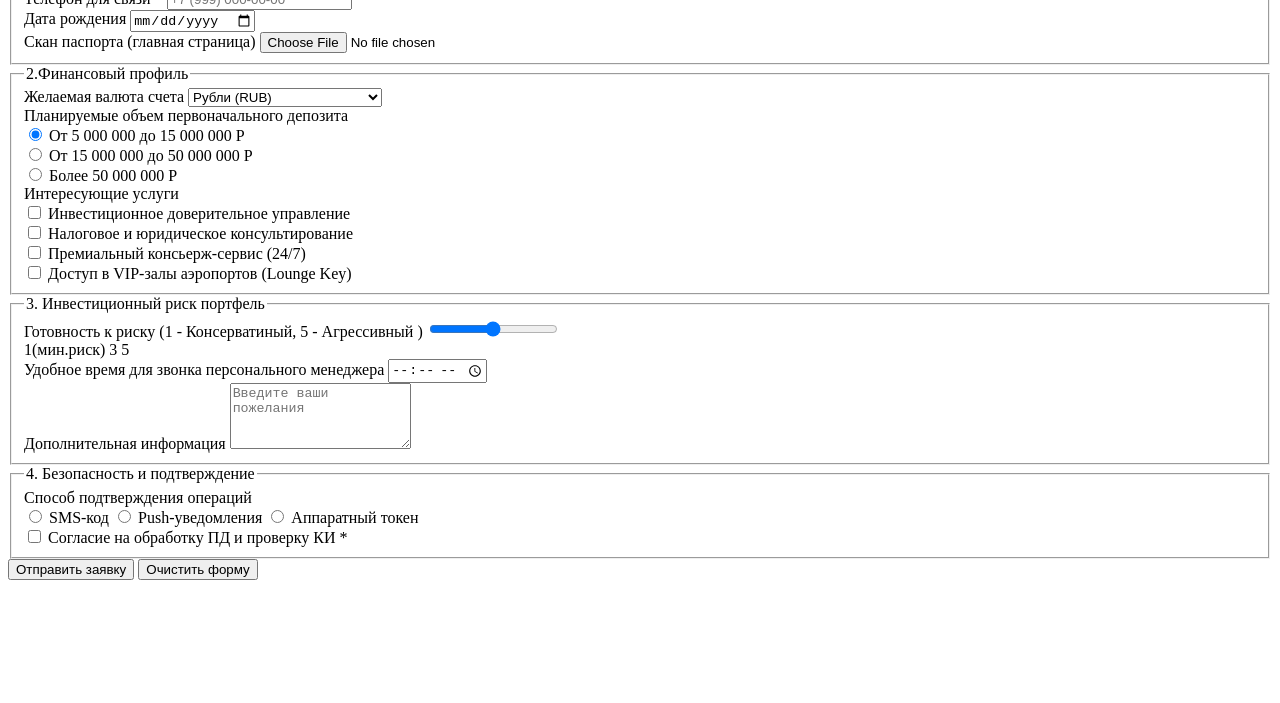
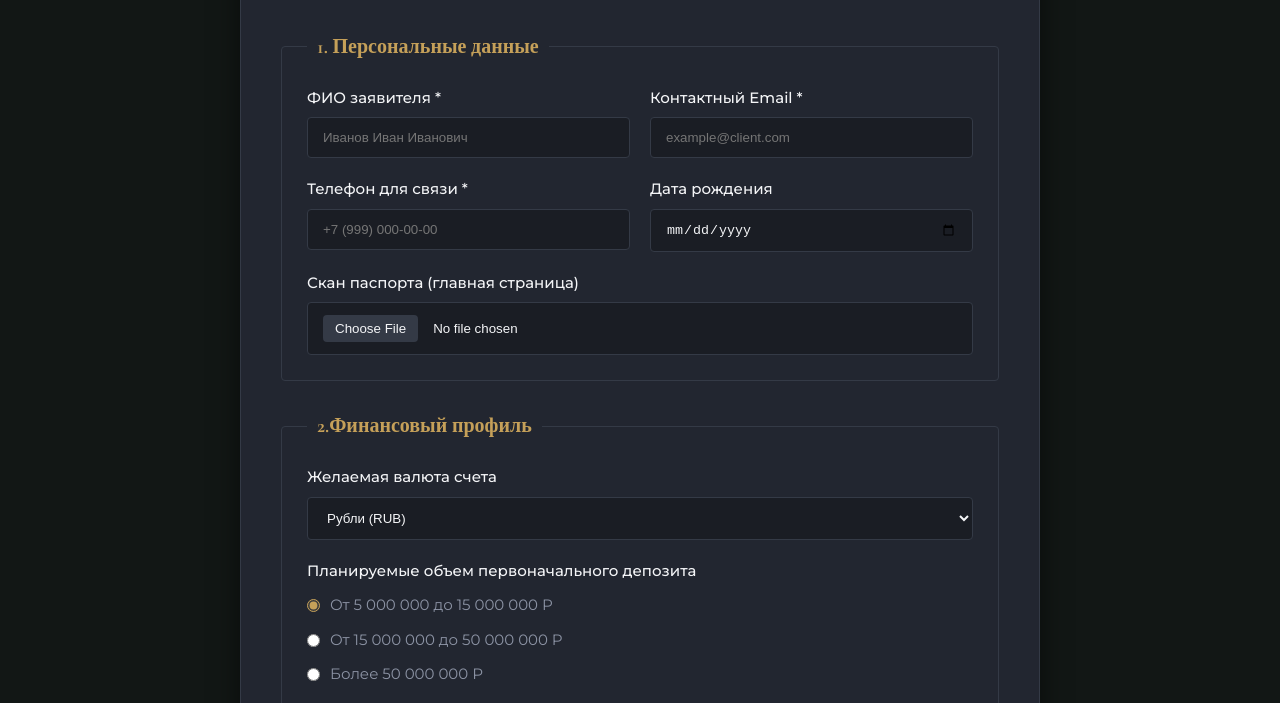
Before and after one commit to Sealal07/PHY61_CLASS_WORK, a plain HTML site: page MODULE_4_HTML_CSS/01.09.2026/practic.html in a window 1280 px wide. Shown: the part 190-893 px from the top of the page. Before the commit the page ends 800 px from the top, so only its background shows below. Drawn offline with nearby package versions, Linux system fonts and the light colour scheme.

Commit message:
03/09/2026

```diff
--- a/MODULE_4_HTML_CSS/01.09.2026/practic.html
+++ b/MODULE_4_HTML_CSS/01.09.2026/practic.html
@@ -4,6 +4,11 @@
     <meta charset="UTF-8">
     <meta name="viewport" content="width=device-width, initial-scale=1.0">
     <title>Capital Select</title>
+
+    <link rel="preconnect" href="https://fonts.googleapis.com">
+    <link rel="preconnect" href="https://fonts.gstatic.com" crossorigin>
+    <link href="https://fonts.googleapis.com/css2?family=Cormorant+Garamond:ital,wght@0,300..700;1,300..700&family=Montserrat:ital,wght@0,100..900;1,100..900&display=swap" rel="stylesheet">
+
     <link rel="stylesheet" href="style.css">
 </head>
 <body>
--- a/MODULE_4_HTML_CSS/01.09.2026/style.css
+++ b/MODULE_4_HTML_CSS/01.09.2026/style.css
@@ -0,0 +1,208 @@
+:root{
+    --bg-main: #121715;
+    --bg-card: #222630;
+    --border-card: #343a46;
+    --accent-gold: #c5a059;
+    --accent-gold-hover: #d4af37;
+    --text-primary: #f4f5f7;
+    --text-secondary: #8c93a4;
+    --input-bg: #1a1d24;
+    --radius: 4px;
+}
+
+*{
+    margin: 0;
+    padding: 0;
+    box-sizing: border-box;
+}
+
+body{
+    background-color: var(--bg-main);
+    color: var(--text-primary);
+    font-family: 'Montserrat', sans-serif;
+    font-size: 15px;
+    line-height: 1.5;
+    display: flex;
+    justify-content: center;
+    align-items: center;
+    min-height: 100vh;
+    padding: 40px 20px;
+}
+
+.form-container{
+    background-color: var(--bg-card);
+    border: 1px solid var(--border-card);
+    border-radius: var(--radius);
+    width: 100%;
+    max-width: 800px;
+    padding: 40px;
+    box-shadow: 0 10px 30px rgba(0, 0, 0, 0.5);
+}
+header{
+    text-align: center;
+    margin-bottom: 35px;
+    border-bottom: 1px solid var(--border-card);
+    padding-bottom: 20px;
+}
+
+h1{
+    font-family: 'Carmorant Garamond', serif;
+    font-size: 36px;
+    color: var(--accent-gold);
+    letter-spacing: 2px;
+    text-transform: uppercase;
+    margin-bottom: 8px;
+}
+header p{
+    color: var(--text-secondary);
+}
+
+form{
+    display: flex;
+    flex-direction: column;
+    gap: 30px;
+}
+fieldset{
+    border: 1px solid var(--border-card);
+    border-radius: var(--radius);
+    padding: 25px;
+    display: flex;
+    flex-direction: column;
+    gap: 20px;
+}
+legend{
+    font-family: 'Cormorant Garamond', serif;
+    font-size: 20px;
+    font-weight: 700;
+    color: var(--accent-gold);
+    padding: 0 10px;
+}
+
+.form-group{
+    display: flex;
+    flex-direction: column;
+    gap: 8px;
+    width: 100%;
+}
+
+label{
+    color: var(--text-primary);
+    font-weight: 500;
+}
+.grid-2{
+    display: flex;
+    flex-wrap: wrap;
+    gap: 20px;
+}
+.grid-2 .form-group{
+    width: calc(50% - 10px);
+}
+
+.grid-2 .form-group:last-child{
+    width: 100%;
+}
+
+input[type='text'],
+input[type='email'],
+input[type='tel'],
+input[type='date'],
+input[type='time'],
+input[type='file'],
+select, textarea{
+    background-color: var(--input-bg);
+    border: 1px solid var(--border-card);
+    border-radius: var(--radius);
+    color: var(--text-primary);
+    padding: 12px 15px;
+    outline: none;
+    width: 100%;
+    transition: 0.3s;
+}
+
+input[type='file']::file-selector-button{
+    background-color: var(--border-card);
+    color: var(--text-primary);
+    border: none;
+    padding: 6px 12px;
+    border-radius: var(--radius);
+    margin-right: 15px;
+    transition: 0.3s;
+}
+input[type='file']::file-selector-button:hover{
+    background-color: var(--accent-gold);
+    color: var(--bg-main);
+}
+
+input:focus,
+select:focus,
+textarea:focus{
+    border-color: var(--accent-gold);
+    box-shadow: 0 0 8px rgba(197, 160, 89, 0.3);
+}
+textarea{
+    resize: none;
+}
+
+.radio-group,
+.checkbox-group{
+    display: flex;
+    align-items: center;
+    gap: 10px;
+    margin-top: 4px;
+    color: var(--text-secondary);
+}
+.radio-inline-group{
+    display: flex;
+    flex-wrap: wrap;
+    align-items: center;
+    gap: 15px;
+    margin-top: 5px;
+    color: var(--text-secondary);
+}
+.agree-checkbox{
+    display: flex;
+    align-items: center;
+    gap: 10px;
+}
+input[type='radio'],
+input[type='checkbox']{
+    accent-color: var(--accent-gold);
+}
+
+input[type='range']{
+    accent-color: var(--accent-gold);
+    background-color: var(--input-bg);
+    outline: none;
+}
+.range-labels{
+    display: flex;
+    justify-content: space-between;
+}
+
+.btn-group{
+    display: flex;
+    gap: 20px;
+    margin-top: 10px;
+}
+.btn{
+    flex-grow: 1;
+    border-radius: var(--radius);
+    text-transform: uppercase;
+    padding: 14px 20px;
+    transition: 0.3s;
+
+}
+
+.btn-sub{
+    background: linear-gradient(135deg, var(--accent-gold-hover) 0%, var(--accent-gold) 100%);
+    box-shadow: 0 0 12px rgba(212, 175, 55, 0.4);
+}
+.btn-sub:hover{
+    background: linear-gradient(135deg, var(--accent-gold) 0%, #8c6f33 100%);
+    color: var(--bg-main);
+}
+.btn-reset{
+    background: transparent;
+    border: 1px solid var(--accent-gold-hover);
+    color: var(--text-secondary);
+}
```
